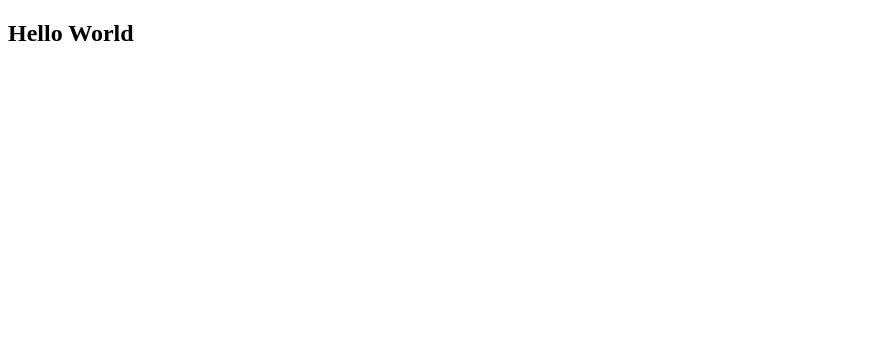
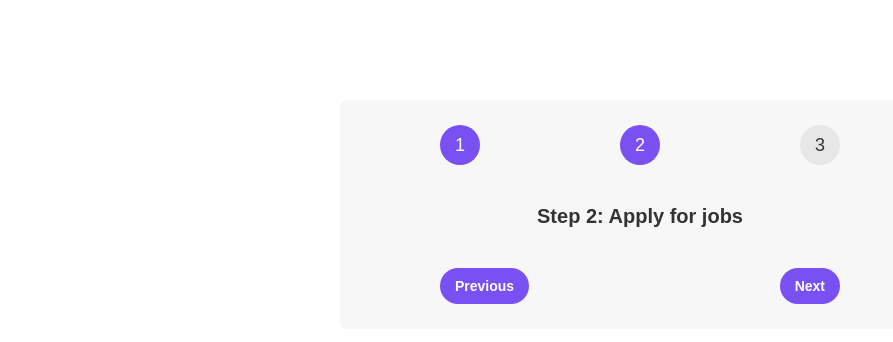
Before and after one commit to Codehat239/Steps, a React (Create React App) app: page / in a window 1280 px wide. Shown: the top 342 px of the page, without its empty margins (0-893 px from the left). Built offline with nearby package versions, Linux system fonts and the light colour scheme.

Commit message:
import html and css files and restructure the app component for the steps design

```diff
--- /dev/null
+++ b/src/App.js
@@ -0,0 +1,29 @@
+import React from "react";
+
+const messages = ["Learn React *", "Apply for jobs", "Invest your new income."];
+
+function App() {
+  const btnStyle = { backgroundColor: "#7950f2", color: "#fff" };
+  const step = 2;
+
+  return (
+    <div className="steps">
+      <div className="numbers">
+        <div className={`${step >= 1 ? "active" : ""}`}>1</div>
+        <div className={`${step >= 2 ? "active" : ""}`}>2</div>
+        <div className={`${step >= 3 ? "active" : ""}`}>3</div>
+      </div>
+
+      <p className="message">
+        Step {step}: {messages[step - 1]}
+      </p>
+
+      <div className="buttons">
+        <button style={btnStyle}>Previous</button>
+        <button style={btnStyle}>Next</button>
+      </div>
+    </div>
+  );
+}
+
+export default App;
--- /dev/null
+++ b/src/index.css
@@ -0,0 +1,99 @@
+/*
+const messages = [
+  "Learn React ⚛️",
+  "Apply for jobs 💼",
+  "Invest your new income 🤑",
+];
+ */
+
+* {
+  box-sizing: border-box;
+}
+
+body {
+  font-family: sans-serif;
+  color: #333;
+}
+
+.steps {
+  width: 600px;
+  background-color: #f7f7f7;
+  border-radius: 7px;
+  padding: 25px 100px;
+  margin: 100px auto;
+}
+
+.numbers {
+  display: flex;
+  justify-content: space-between;
+}
+
+.numbers > div {
+  height: 40px;
+  aspect-ratio: 1;
+  background-color: #e7e7e7;
+  border-radius: 50%;
+  display: flex;
+  align-items: center;
+  justify-content: center;
+  font-size: 18px;
+}
+
+.numbers .active {
+  background-color: #7950f2;
+  color: #fff;
+}
+
+.message {
+  text-align: center;
+  font-size: 20px;
+  margin: 40px 0;
+  font-weight: bold;
+
+  display: flex;
+  flex-direction: column;
+  align-items: center;
+}
+
+.buttons {
+  display: flex;
+  justify-content: space-between;
+}
+
+.buttons button {
+  border: none;
+  cursor: pointer;
+  padding: 10px 15px;
+  border-radius: 100px;
+  font-size: 14px;
+  font-weight: bold;
+
+  display: flex;
+  align-items: center;
+  gap: 10px;
+}
+
+.buttons button span {
+  font-size: 16px;
+  line-height: 1;
+}
+
+h3 {
+  margin: 0;
+  text-transform: uppercase;
+}
+
+.close {
+  position: absolute;
+  top: 16px;
+  right: 16px;
+  border: none;
+  background: none;
+  cursor: pointer;
+  font-size: 40px;
+  color: inherit;
+}
+
+.close:hover {
+  color: #7950f2;
+}
--- a/src/index.js
+++ b/src/index.js
@@ -1,9 +1,11 @@
 import React from "react";
 import ReactDOM from "react-dom/client";
-
-function App() {
-  return <h2>Hello World</h2>;
-}
+import App from "./App";
+import "./index.css";
 
 const root = ReactDOM.createRoot(document.getElementById("root"));
-root.render(<App />);
+root.render(
+  <React.StrictMode>
+    <App />
+  </React.StrictMode>
+);
```
Also changed, not shown: public/vanilla.html (added, +73 -0 lines).
